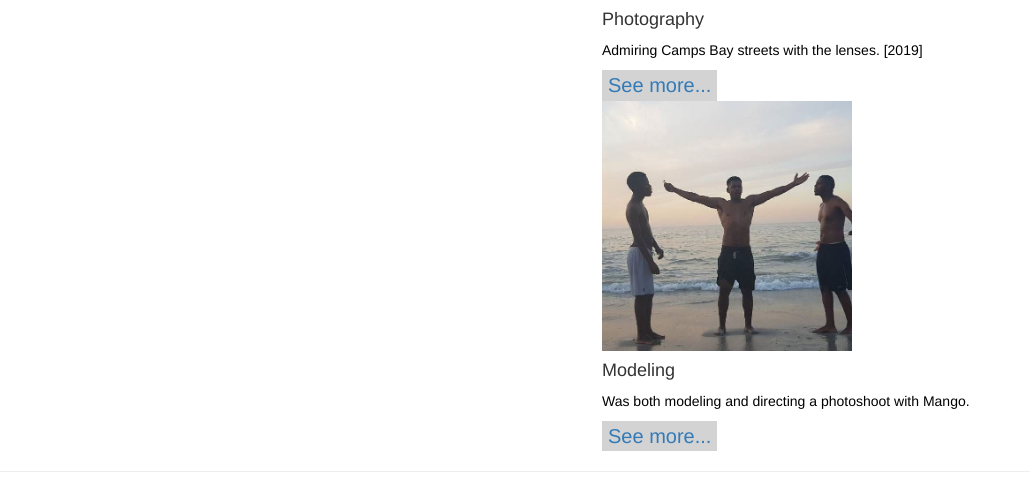
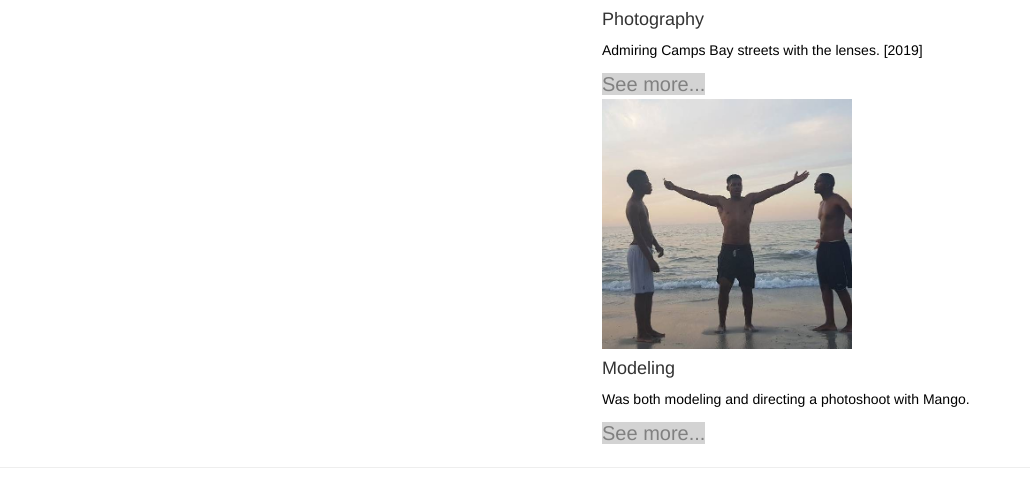
Before and after one commit to MangalisoQuirky30/Mangaliso_Portfolio, a plain HTML site: page index.html in a window 1280 px wide. Shown: the part 3624-4109 px from the top of the page, without its empty margins (68-1098 px from the left). Drawn offline with nearby package versions, Linux system fonts and the light colour scheme.

Commit message:
Update index.html

```diff
--- a/index.html
+++ b/index.html
@@ -396,7 +396,7 @@
                                         Admiring Camps Bay streets with the lenses.
                                         [2019]
                                      </p>
-                                     <button style="background-color: lightgrey; color: grey;"> <a href="takealot.com"> See more...</a> </button>
+                                     <a style="background-color: lightgrey; color: grey;" href="takealot.com"> See more...</a>
                                    </div>
 
                                    <div class="col-sm" style="background-color: rgba(0, 0, 0, 0.)">
@@ -404,9 +404,8 @@
                                      <h4>Modeling</h4>
                                      <p class="paragraphs">
                                         Was both modeling and directing a photoshoot with Mango.
-
                                      </p>
-                                     <button style="background-color: lightgrey; color: grey;"> <a href="takealot.com"> See more...</a> </button>
+                                    <a href="takealot.com" style="background-color: lightgrey; color: grey;"> See more...</a>
                                    </div>
                                </div>
 
```
